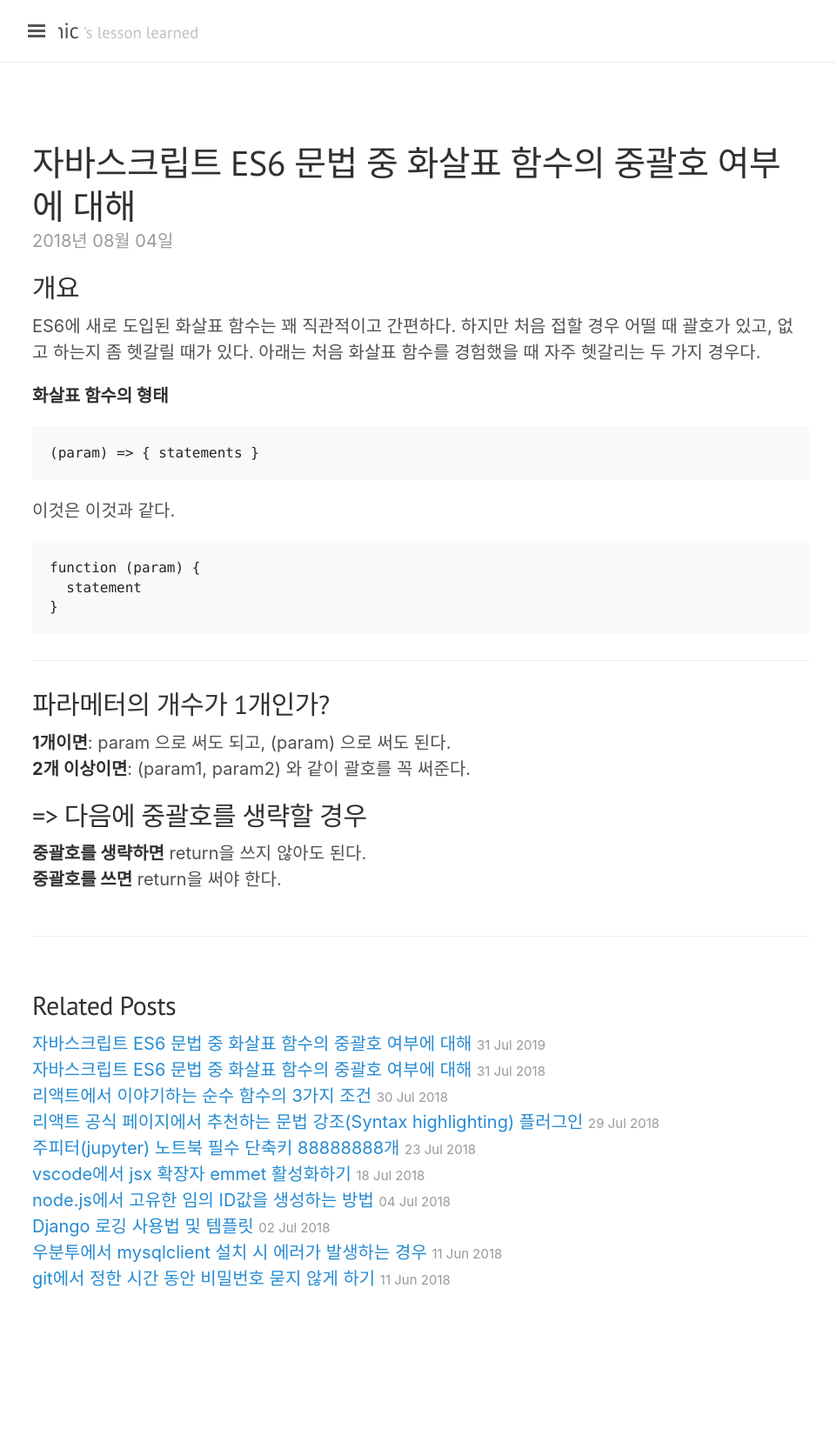
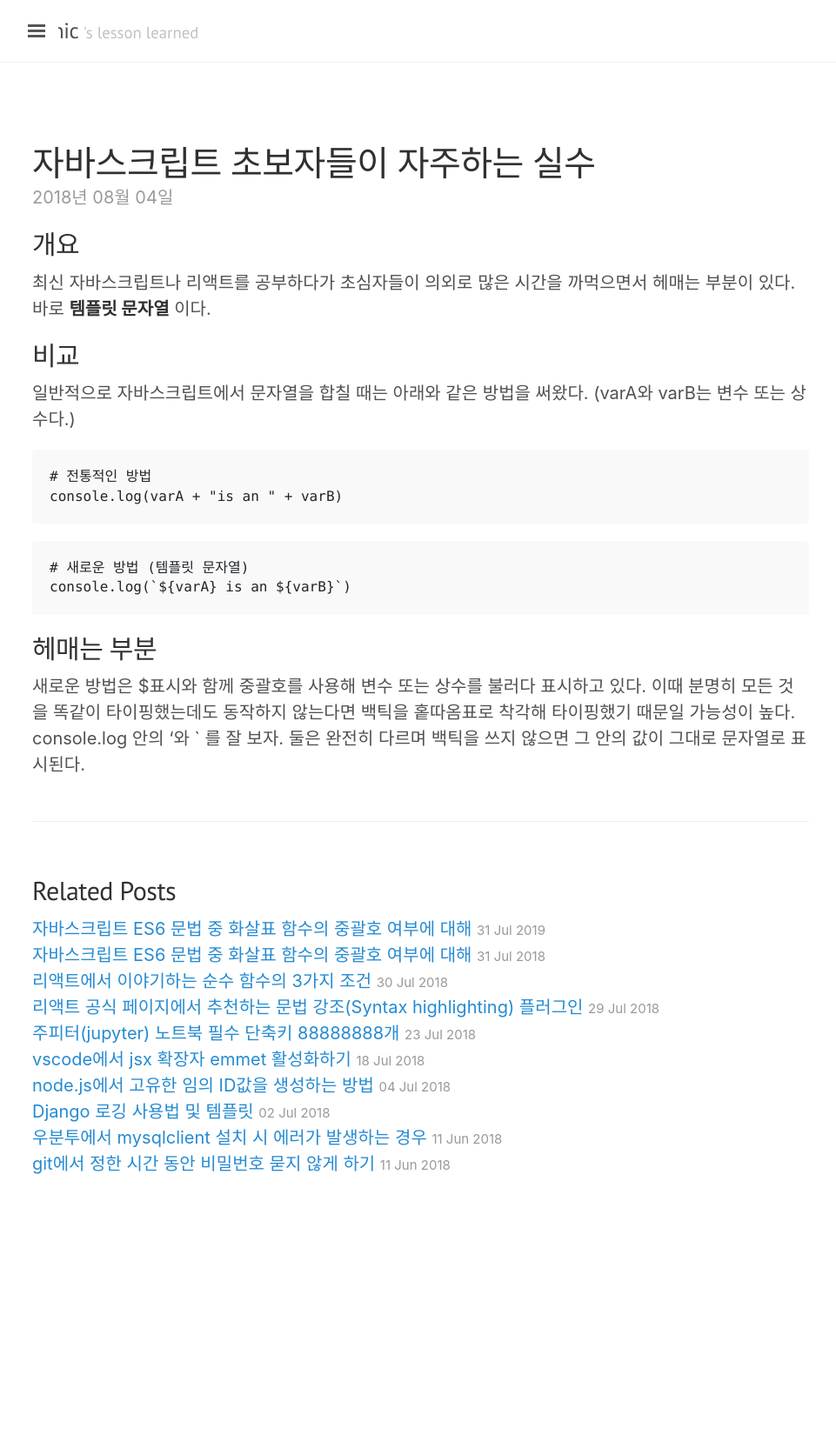
Before and after one commit to jwkcp/jwkcp.github.com, a Jekyll site: the page built from _posts/2018-08-04-frequent-mistake-by-js-beginners.md, in a window 1280 px wide. Shown: the whole page at 87% size, without its empty margins (3-964 px from the left). Built offline with Jekyll 4.4.1, drawn with Linux system fonts in a browser that asks for light colours; nearby versions of some CDN libraries; comment, search, counter and statistics services are not loaded; after the commit the page ends 1541 px from its top, so only the background shows below that.

Commit message:
fixing typo

```diff
--- a/_posts/2018-08-04-frequent-mistake-by-js-beginners.md
+++ b/_posts/2018-08-04-frequent-mistake-by-js-beginners.md
@@ -1,31 +1,25 @@
 ---
 layout: post
-title: 자바스크립트 ES6 문법 중 화살표 함수의 중괄호 여부에 대해
-tags: react
+title: 자바스크립트 초보자들이 자주하는 실수
+tags: javascript react
 comments: true
 ---
 
 ## 개요
-ES6에 새로 도입된 화살표 함수는 꽤 직관적이고 간편하다. 하지만 처음 접할 경우 어떨 때 괄호가 있고, 없고 하는지 좀 헷갈릴 때가 있다. 아래는 처음 화살표 함수를 경험했을 때 자주 헷갈리는 두 가지 경우다.
+최신 자바스크립트나 리액트를 공부하다가 초심자들이 의외로 많은 시간을 까먹으면서 헤매는 부분이 있다. 바로 **템플릿 문자열** 이다.
 
-**화살표 함수의 형태**
+## 비교
+일반적으로 자바스크립트에서 문자열을 합칠 때는 아래와 같은 방법을 써왔다. (varA와 varB는 변수 또는 상수다.)
+
 ~~~
-(param) => { statements }
+# 전통적인 방법
+console.log(varA + "is an " + varB)
 ~~~
 
-이것은 이것과 같다.
 ~~~
-function (param) {
-  statement
-}
+# 새로운 방법 (템플릿 문자열)
+console.log(`${varA} is an ${varB}`)
 ~~~
 
----
-
-## 파라메터의 개수가 1개인가?
-**1개이면**: param 으로 써도 되고, (param) 으로 써도 된다.
-**2개 이상이면**: (param1, param2) 와 같이 괄호를 꼭 써준다.
-
-## => 다음에 중괄호를 생략할 경우
-**중괄호를 생략하면** return을 쓰지 않아도 된다.
-**중괄호를 쓰면** return을 써야 한다.
+## 헤매는 부분
+새로운 방법은 $표시와 함께 중괄호를 사용해 변수 또는 상수를 불러다 표시하고 있다. 이때 분명히 모든 것을 똑같이 타이핑했는데도 동작하지 않는다면 백틱을 홑따옴표로 착각해 타이핑했기 때문일 가능성이 높다. console.log 안의 '와 ` 를 잘 보자. 둘은 완전히 다르며 백틱을 쓰지 않으면 그 안의 값이 그대로 문자열로 표시된다.
```
